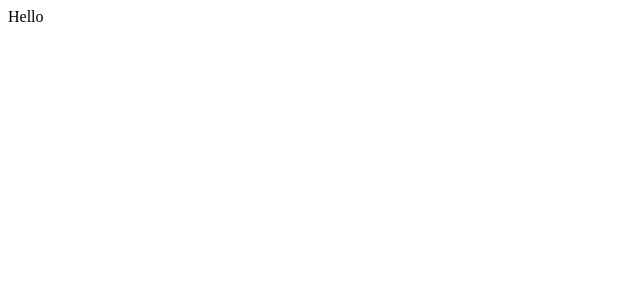
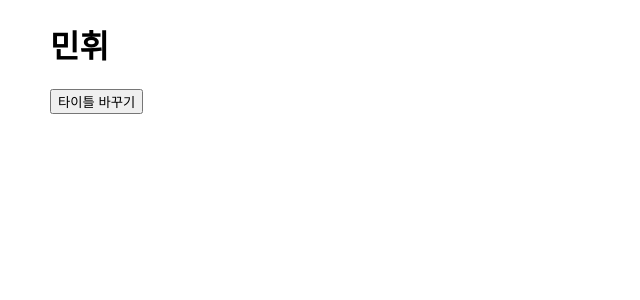
Before and after one commit to dsc-sookmyung/2021-02-React-Study, a React (Create React App) app: page / in a window 1280 px wide. Shown: the top 300 px of the page, without its empty margins (0-640 px from the left). Built offline with nearby package versions, Linux system fonts and the light colour scheme.

Commit message:
[2주차] state, event

```diff
--- /dev/null
+++ b/src/App.css
@@ -0,0 +1,52 @@
+.App {
+  text-align: center;
+}
+
+body{
+  font-family: 'nanumsquare';
+}
+
+.black-nav{
+  background: black;
+  width: 100%;
+  display: flex;
+  color: white;
+  padding: 20px;
+  font-weight: 600;
+  font-size: 20px;
+}
+
+.App-logo {
+  height: 40vmin;
+  pointer-events: none;
+}
+
+@media (prefers-reduced-motion: no-preference) {
+  .App-logo {
+    animation: App-logo-spin infinite 20s linear;
+  }
+}
+
+.App-header {
+  background-color: #282c34;
+  min-height: 100vh;
+  display: flex;
+  flex-direction: column;
+  align-items: center;
+  justify-content: center;
+  font-size: calc(10px + 2vmin);
+  color: white;
+}
+
+.App-link {
+  color: #61dafb;
+}
+
+@keyframes App-logo-spin {
+  from {
+    transform: rotate(0deg);
+  }
+  to {
+    transform: rotate(360deg);
+  }
+}
--- a/src/App.js
+++ b/src/App.js
@@ -1,5 +1,25 @@
+import logo from './logo.svg';
+import './App.css';
+import Title from './component/Title';
+import Title_btn from './component/Title_btn';
+import React, {Component} from 'react';
+import { useState } from 'react';
+
 function App() {
-  return <div className="App">Hello</div>;
+
+  var styles={paddingLeft: "50px"};
+  const [title, setTitle] = useState('민휘');
+
+  return (
+    <div style={styles}>
+      <Title content={title}/>
+      <Title_btn
+        onChangePage = {function(){
+          setTitle(title === '민휘'?'리액트 스터디 화이팅!':'민휘');
+        }}
+      />
+    </div>
+  );
 }
 
 export default App;
--- /dev/null
+++ b/src/component/Title.js
@@ -0,0 +1,11 @@
+import React, {Component} from 'react';
+
+class Title extends Component{
+	render(){
+		return (
+			<h1>{this.props.content}</h1>
+		);
+	}
+}
+
+export default Title;
--- /dev/null
+++ b/src/component/Title_btn.js
@@ -0,0 +1,13 @@
+import React, {Component} from 'react';
+
+class Title_btn extends Component{
+	render(){
+		return (
+			<button onClick={function(e){
+                this.props.onChangePage();
+            }.bind(this)}>타이틀 바꾸기</button>
+		);
+	}
+}
+
+export default Title_btn;
--- /dev/null
+++ b/src/index.css
@@ -0,0 +1,13 @@
+body {
+  margin: 0;
+  font-family: -apple-system, BlinkMacSystemFont, 'Segoe UI', 'Roboto', 'Oxygen',
+    'Ubuntu', 'Cantarell', 'Fira Sans', 'Droid Sans', 'Helvetica Neue',
+    sans-serif;
+  -webkit-font-smoothing: antialiased;
+  -moz-osx-font-smoothing: grayscale;
+}
+
+code {
+  font-family: source-code-pro, Menlo, Monaco, Consolas, 'Courier New',
+    monospace;
+}
--- a/src/index.js
+++ b/src/index.js
@@ -1,10 +1,17 @@
-import React from "react";
-import ReactDOM from "react-dom";
-import App from "./App";
+import React from 'react';
+import ReactDOM from 'react-dom';
+import './index.css';
+import App from './App';
+import reportWebVitals from './reportWebVitals';
 
 ReactDOM.render(
   <React.StrictMode>
     <App />
   </React.StrictMode>,
-  document.getElementById("root")
+  document.getElementById('root')
 );
+
+// If you want to start measuring performance in your app, pass a function
+// to log results (for example: reportWebVitals(console.log))
+// or send to an analytics endpoint. Learn more: https://bit.ly/CRA-vitals
+reportWebVitals();
--- /dev/null
+++ b/src/reportWebVitals.js
@@ -0,0 +1,13 @@
+const reportWebVitals = onPerfEntry => {
+  if (onPerfEntry && onPerfEntry instanceof Function) {
+    import('web-vitals').then(({ getCLS, getFID, getFCP, getLCP, getTTFB }) => {
+      getCLS(onPerfEntry);
+      getFID(onPerfEntry);
+      getFCP(onPerfEntry);
+      getLCP(onPerfEntry);
+      getTTFB(onPerfEntry);
+    });
+  }
+};
+
+export default reportWebVitals;
```
Also changed, not shown: src/setupTests.js (added, +5 -0 lines), src/logo.svg (added), 1 other file (tests, documents, lock files or other folders).
